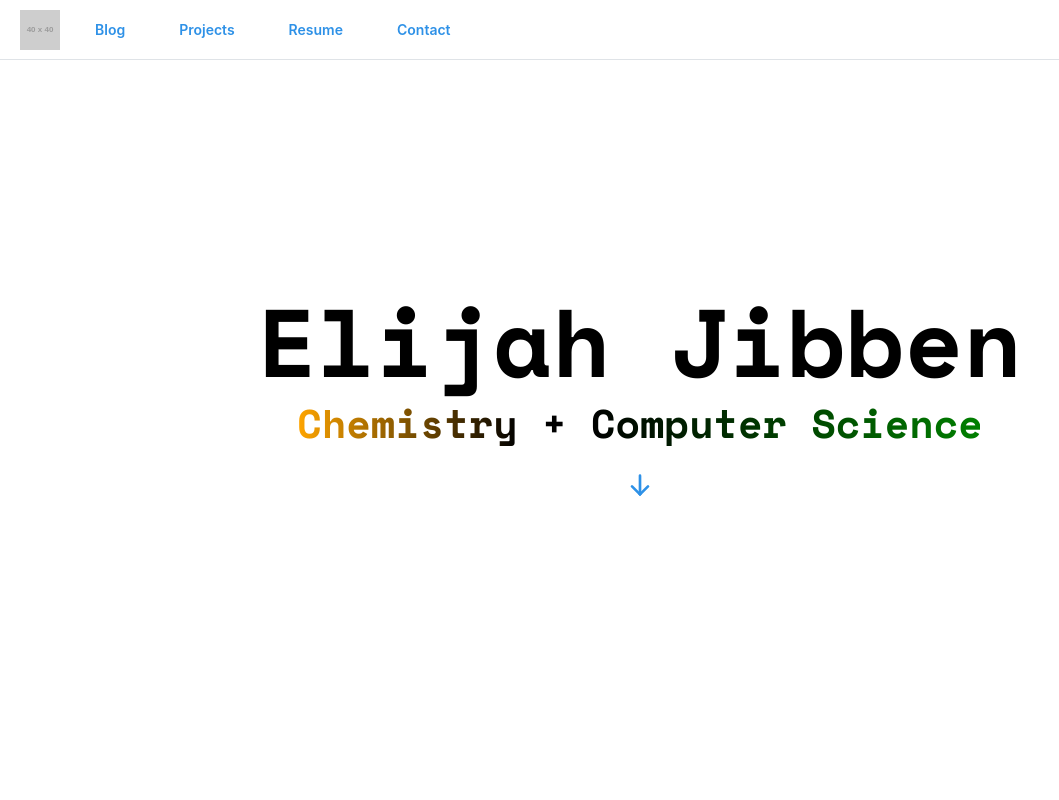
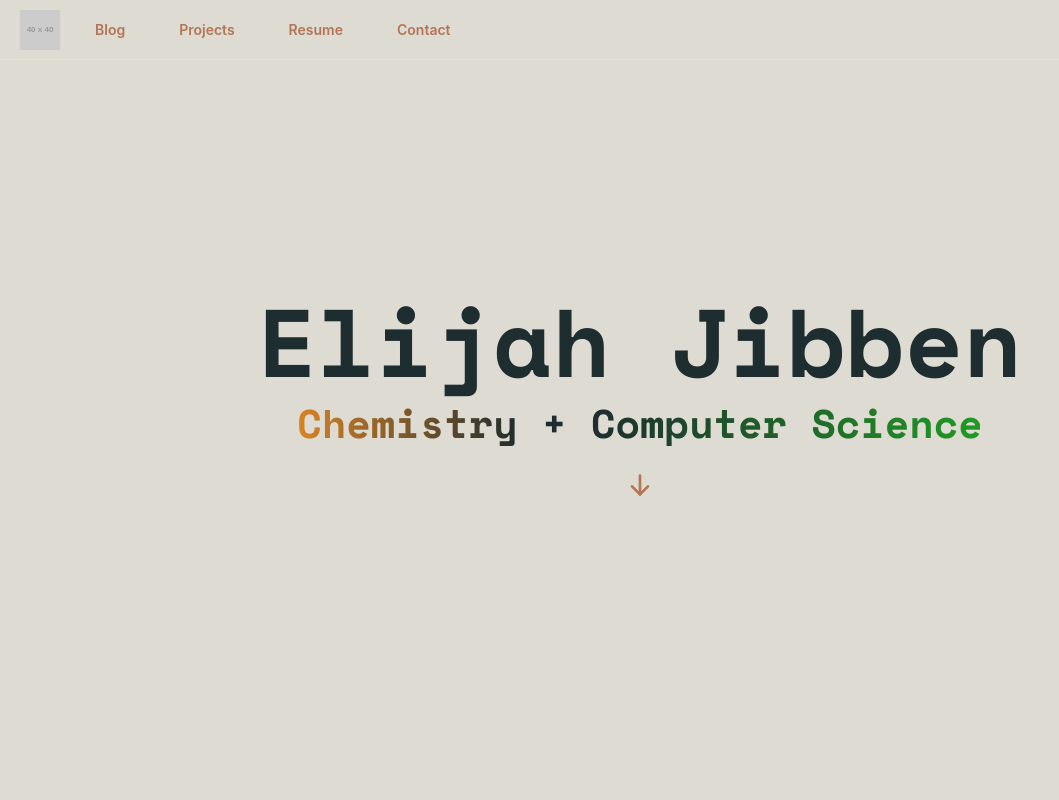
Before and after one commit to elijahjibben/elijahjibben.com-website, a Next.js app: page / in a window 1280 px wide. Shown: the top 800 px of the page, without its empty margins (0-1059 px from the left). Built offline with nearby package versions, Linux system fonts and the light colour scheme.

Commit message:
Updated themeing

```diff
--- a/styles/globals.css
+++ b/styles/globals.css
@@ -64,6 +64,6 @@
 
   /* Gradient colors for typewriter gradients */
   :root {
-    --gradient-primary: linear-gradient(90deg, orange, rgb(0, 0, 0));
-    --gradient-secondary: linear-gradient(90deg, rgb(0, 0, 0), green);
+    --gradient-primary: linear-gradient(90deg, rgb(217, 131, 36), rgb(30, 45, 47));
+    --gradient-secondary: linear-gradient(90deg, rgb(30, 45, 47), rgb(32, 155, 36));
   }
--- a/theme.ts
+++ b/theme.ts
@@ -3,5 +3,38 @@
 import { createTheme } from '@mantine/core';
 
 export const theme = createTheme({
-  /* Put your mantine theme override here */
+  colors: {
+    deepBlue: [
+      '#eef3ff',
+      '#dce4f5',
+      '#b9c7e2',
+      '#94a8d0',
+      '#748dc1',
+      '#5f7cb8',
+      '#5474b4',
+      '#44639f',
+      '#39588f',
+      '#2d4b81',
+    ],
+
+    orange: [
+      '#c57b57',
+      '#b16f4e',
+      '#9e6246',
+      '#8a563d',
+      '#764a34',
+      '#633e2c',
+      '#cb8868',
+      '#d19579',
+      '#e2bdab',
+      '#d6a389',
+    ],
+  },
+
+  primaryColor: 'orange',
+  primaryShade: 1,
+
+  white: 'rgb(222, 219, 210)',
+  black: 'rgb(30, 45, 47)',
+
 });
```
